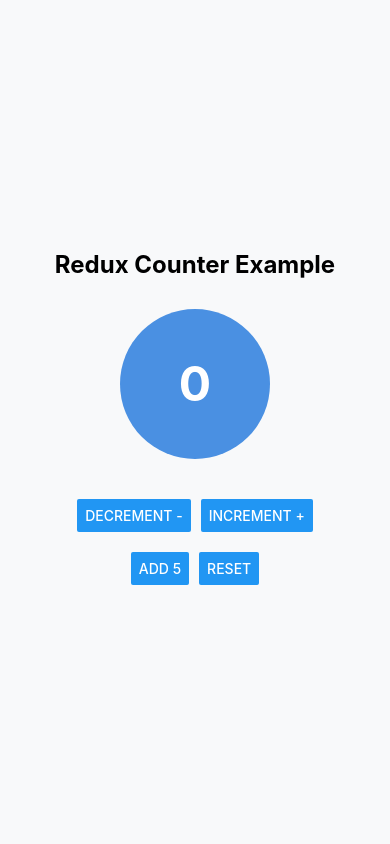
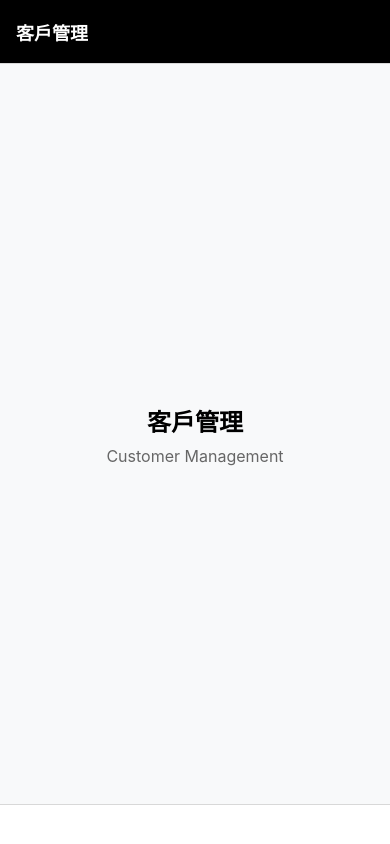
Before and after one commit to ShaunKoooo/Yoshinobu, a React Native app: screen /CustomerManagement in a window 390 px wide. Built offline with nearby package versions, Linux system fonts and the light colour scheme.

Commit message:
implement scalable dual-app navigation architecture

```diff
--- a/App.tsx
+++ b/App.tsx
@@ -1,34 +1,26 @@
-import { StatusBar, StyleSheet, useColorScheme, View } from 'react-native';
+import React from 'react';
+import { StatusBar } from 'react-native';
 import { SafeAreaProvider } from 'react-native-safe-area-context';
 import { Provider } from 'react-redux';
+import { NavigationContainer } from '@react-navigation/native';
 import { store } from 'src/store';
-import CounterExample from 'src/examples/CounterExample';
+import RootNavigator from 'src/navigation/RootNavigator';
 
 function App() {
-  const isDarkMode = useColorScheme() === 'dark';
-
   return (
     <Provider store={store}>
       <SafeAreaProvider>
-        <StatusBar barStyle={isDarkMode ? 'light-content' : 'dark-content'} />
-        <AppContent />
+        <StatusBar
+          barStyle="light-content"
+          backgroundColor="#000000"
+          translucent={false}
+        />
+        <NavigationContainer>
+          <RootNavigator />
+        </NavigationContainer>
       </SafeAreaProvider>
     </Provider>
   );
 }
 
-function AppContent() {
-  return (
-    <View style={styles.container}>
-      <CounterExample />
-    </View>
-  );
-}
-
-const styles = StyleSheet.create({
-  container: {
-    flex: 1,
-  },
-});
-
 export default App;
--- /dev/null
+++ b/src/navigation/AdminTabNavigator.tsx
@@ -0,0 +1,82 @@
+import React from 'react';
+import {createBottomTabNavigator} from '@react-navigation/bottom-tabs';
+import {useSafeAreaInsets} from 'react-native-safe-area-context';
+import Icon from 'src/components/FontelloIconByName';
+import type {AdminTabParamList} from './types';
+
+// Screens
+import CustomerManagementScreen from 'src/screens/admin/CustomerManagementScreen';
+import CourseManagementScreen from 'src/screens/admin/CourseManagementScreen';
+import NotificationsScreen from 'src/screens/shared/NotificationsScreen';
+import ProfileScreen from 'src/screens/shared/ProfileScreen';
+
+const Tab = createBottomTabNavigator<AdminTabParamList>();
+const tabBarActiveTintColor = '#B49162';
+const tabBarInactiveTintColor = '#D6D6D6';
+
+const AdminTabNavigator = () => {
+  const insets = useSafeAreaInsets();
+
+  return (
+    <Tab.Navigator
+      screenOptions={{
+        tabBarActiveTintColor,
+        tabBarInactiveTintColor,
+        headerShown: true,
+        headerStyle: {
+          backgroundColor: '#000000',
+        },
+        headerTintColor: '#FFFFFF',
+        headerTitleStyle: {
+          fontWeight: 'bold',
+        },
+        tabBarStyle: {
+          height: 40 + insets.bottom,
+          paddingTop: 8,
+        },
+      }}>
+      <Tab.Screen
+        name="CustomerManagement"
+        component={CustomerManagementScreen}
+        options={{
+          title: '客戶管理',
+          tabBarIcon: ({color, size}) => (
+            <Icon name="customer_management" size={size} color={color} />
+          ),
+        }}
+      />
+      <Tab.Screen
+        name="CourseManagement"
+        component={CourseManagementScreen}
+        options={{
+          title: '課程管理',
+          tabBarIcon: ({color, size}) => (
+            <Icon name="management" size={size} color={color} />
+          ),
+        }}
+      />
+      <Tab.Screen
+        name="Notifications"
+        component={NotificationsScreen}
+        options={{
+          title: '通知',
+          tabBarIcon: ({color, size}) => (
+            <Icon name="notification" size={size} color={color} />
+          ),
+        }}
+      />
+      <Tab.Screen
+        name="Profile"
+        component={ProfileScreen}
+        options={{
+          title: '我的',
+          tabBarIcon: ({color, size}) => (
+            <Icon name="profile" size={size} color={color} />
+          ),
+        }}
+      />
+    </Tab.Navigator>
+  );
+};
+
+export default AdminTabNavigator;
--- /dev/null
+++ b/src/navigation/RootNavigator.tsx
@@ -0,0 +1,22 @@
+import React from 'react';
+import {useAppSelector} from 'src/store/hooks';
+import AdminTabNavigator from './AdminTabNavigator';
+// import UserTabNavigator from './UserTabNavigator'; // 未來使用
+
+const RootNavigator = () => {
+  // 未來從 auth state 取得角色
+  // const userRole = useAppSelector(state => state.auth.role);
+
+  // 暫時先顯示 Admin
+  const isAdmin = true;
+
+  // 根據角色切換不同的 Navigator
+  if (isAdmin) {
+    return <AdminTabNavigator />;
+  }
+
+  // return <UserTabNavigator />;
+  return <AdminTabNavigator />; // 暫時
+};
+
+export default RootNavigator;
--- /dev/null
+++ b/src/navigation/types.ts
@@ -0,0 +1,18 @@
+// Navigation types for type-safe navigation
+
+// 管理者後台 Tabs
+export type AdminTabParamList = {
+  CustomerManagement: undefined;  // 客戶管理
+  CourseManagement: undefined;    // 課程管理
+  Notifications: undefined;       // 通知 (shared with User)
+  Profile: undefined;             // 我的 (shared with User)
+};
+
+// 使用者端 Tabs
+export type UserTabParamList = {
+  Home: undefined;                // 首頁
+  Courses: undefined;             // 課程
+  Shop: undefined;                // 商城
+  Notifications: undefined;       // 通知 (shared with Admin)
+  Profile: undefined;             // 我的 (shared with Admin)
+};
--- /dev/null
+++ b/src/screens/admin/CourseManagementScreen.tsx
@@ -0,0 +1,31 @@
+import React from 'react';
+import {View, Text, StyleSheet} from 'react-native';
+
+const CourseManagementScreen = () => {
+  return (
+    <View style={styles.container}>
+      <Text style={styles.title}>課程管理</Text>
+      <Text style={styles.subtitle}>Course Management</Text>
+    </View>
+  );
+};
+
+const styles = StyleSheet.create({
+  container: {
+    flex: 1,
+    justifyContent: 'center',
+    alignItems: 'center',
+    backgroundColor: '#F8F9FA',
+  },
+  title: {
+    fontSize: 24,
+    fontWeight: 'bold',
+    marginBottom: 8,
+  },
+  subtitle: {
+    fontSize: 16,
+    color: '#666',
+  },
+});
+
+export default CourseManagementScreen;
--- /dev/null
+++ b/src/screens/admin/CustomerManagementScreen.tsx
@@ -0,0 +1,31 @@
+import React from 'react';
+import {View, Text, StyleSheet} from 'react-native';
+
+const CustomerManagementScreen = () => {
+  return (
+    <View style={styles.container}>
+      <Text style={styles.title}>客戶管理</Text>
+      <Text style={styles.subtitle}>Customer Management</Text>
+    </View>
+  );
+};
+
+const styles = StyleSheet.create({
+  container: {
+    flex: 1,
+    justifyContent: 'center',
+    alignItems: 'center',
+    backgroundColor: '#F8F9FA',
+  },
+  title: {
+    fontSize: 24,
+    fontWeight: 'bold',
+    marginBottom: 8,
+  },
+  subtitle: {
+    fontSize: 16,
+    color: '#666',
+  },
+});
+
+export default CustomerManagementScreen;
--- /dev/null
+++ b/src/screens/shared/NotificationsScreen.tsx
@@ -0,0 +1,31 @@
+import React from 'react';
+import {View, Text, StyleSheet} from 'react-native';
+
+const NotificationsScreen = () => {
+  return (
+    <View style={styles.container}>
+      <Text style={styles.title}>通知</Text>
+      <Text style={styles.subtitle}>Notifications</Text>
+    </View>
+  );
+};
+
+const styles = StyleSheet.create({
+  container: {
+    flex: 1,
+    justifyContent: 'center',
+    alignItems: 'center',
+    backgroundColor: '#F8F9FA',
+  },
+  title: {
+    fontSize: 24,
+    fontWeight: 'bold',
+    marginBottom: 8,
+  },
+  subtitle: {
+    fontSize: 16,
+    color: '#666',
+  },
+});
+
+export default NotificationsScreen;
--- /dev/null
+++ b/src/screens/shared/ProfileScreen.tsx
@@ -0,0 +1,31 @@
+import React from 'react';
+import {View, Text, StyleSheet} from 'react-native';
+
+const ProfileScreen = () => {
+  return (
+    <View style={styles.container}>
+      <Text style={styles.title}>我的</Text>
+      <Text style={styles.subtitle}>Profile</Text>
+    </View>
+  );
+};
+
+const styles = StyleSheet.create({
+  container: {
+    flex: 1,
+    justifyContent: 'center',
+    alignItems: 'center',
+    backgroundColor: '#F8F9FA',
+  },
+  title: {
+    fontSize: 24,
+    fontWeight: 'bold',
+    marginBottom: 8,
+  },
+  subtitle: {
+    fontSize: 16,
+    color: '#666',
+  },
+});
+
+export default ProfileScreen;
```
